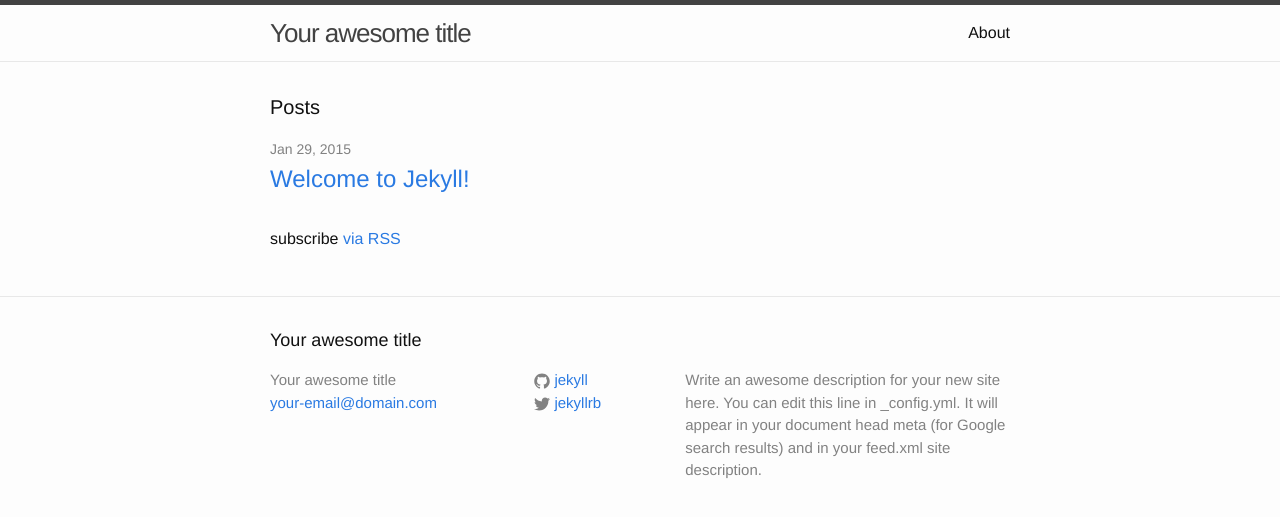
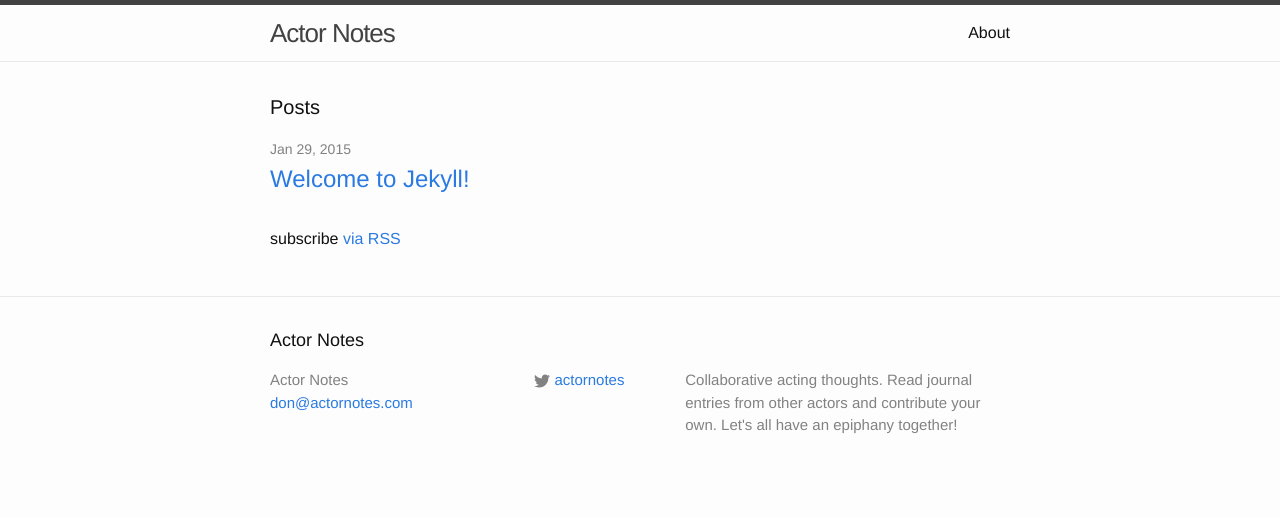
Before and after one commit to happycollision/jekyll.actornotes.com, a Jekyll site: the page built from index.html, in a window 1280 px wide. Shown: the top 517 px of the page. Built offline with Jekyll 4.4.1, drawn with Linux system fonts in a browser that asks for light colours; Markdown is read by kramdown in place of the engine named in the settings.

Commit message:
Basic changes to customize for actor notes

```diff
--- a/_config.yml
+++ b/_config.yml
@@ -1,14 +1,20 @@
 # Site settings
-title: Your awesome title
-email: your-email@domain.com
-description: > # this means to ignore newlines until "baseurl:"
-  Write an awesome description for your new site here. You can edit this
-  line in _config.yml. It will appear in your document head meta (for
-  Google search results) and in your feed.xml site description.
-baseurl: "" # the subpath of your site, e.g. /blog/
-url: "http://yourdomain.com" # the base hostname & protocol for your site
-twitter_username: jekyllrb
-github_username:  jekyll
+title: Actor Notes
+email: don@actornotes.com
+description: >
+  Collaborative acting thoughts. Read journal entries from other actors and contribute your own. Let's all have an epiphany together!
+baseurl: "/jekyll.actornotes.com"
+url: "http://happycollision.github.io"
+twitter_username: actornotes
 
 # Build settings
-markdown: kramdown
+markdown: recarpet
+redcarpet:
+  extensions: ['smart']
+
+permalink: pretty
+
+exclude:
+  - .bowerrc
+  - .gitignore
+  - bower.json
--- a/_includes/footer.html
+++ b/_includes/footer.html
@@ -14,20 +14,6 @@
 
       <div class="footer-col  footer-col-2">
         <ul class="social-media-list">
-          {% if site.github_username %}
-          <li>
-            <a href="https://github.com/{{ site.github_username }}">
-              <span class="icon  icon--github">
-                <svg viewBox="0 0 16 16">
-                  <path fill="#828282" d="M7.999,0.431c-4.285,0-7.76,3.474-7.76,7.761 c0,3.428,2.223,6.337,5.307,7.363c0.388,0.071,0.53-0.168,0.53-0.374c0-0.184-0.007-0.672-0.01-1.32 c-2.159,0.469-2.614-1.04-2.614-1.04c-0.353-0.896-0.862-1.135-0.862-1.135c-0.705-0.481,0.053-0.472,0.053-0.472 c0.779,0.055,1.189,0.8,1.189,0.8c0.692,1.186,1.816,0.843,2.258,0.645c0.071-0.502,0.271-0.843,0.493-1.037 C4.86,11.425,3.049,10.76,3.049,7.786c0-0.847,0.302-1.54,0.799-2.082C3.768,5.507,3.501,4.718,3.924,3.65 c0,0,0.652-0.209,2.134,0.796C6.677,4.273,7.34,4.187,8,4.184c0.659,0.003,1.323,0.089,1.943,0.261 c1.482-1.004,2.132-0.796,2.132-0.796c0.423,1.068,0.157,1.857,0.077,2.054c0.497,0.542,0.798,1.235,0.798,2.082 c0,2.981-1.814,3.637-3.543,3.829c0.279,0.24,0.527,0.713,0.527,1.437c0,1.037-0.01,1.874-0.01,2.129 c0,0.208,0.14,0.449,0.534,0.373c3.081-1.028,5.302-3.935,5.302-7.362C15.76,3.906,12.285,0.431,7.999,0.431z"/>
-                </svg>
-              </span>
-
-              <span class="username">{{ site.github_username }}</span>
-            </a>
-          </li>
-          {% endif %}
-
           {% if site.twitter_username %}
           <li>
             <a href="https://twitter.com/{{ site.twitter_username }}">
```
